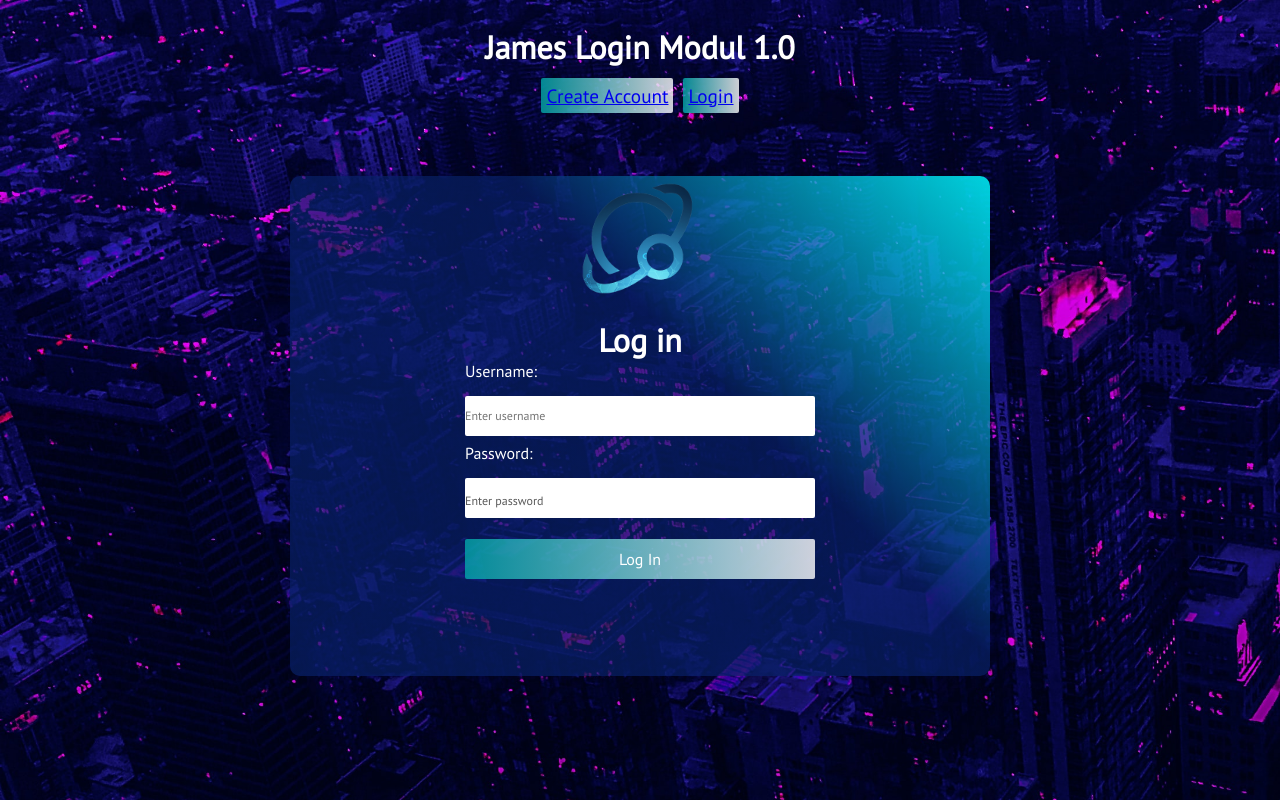
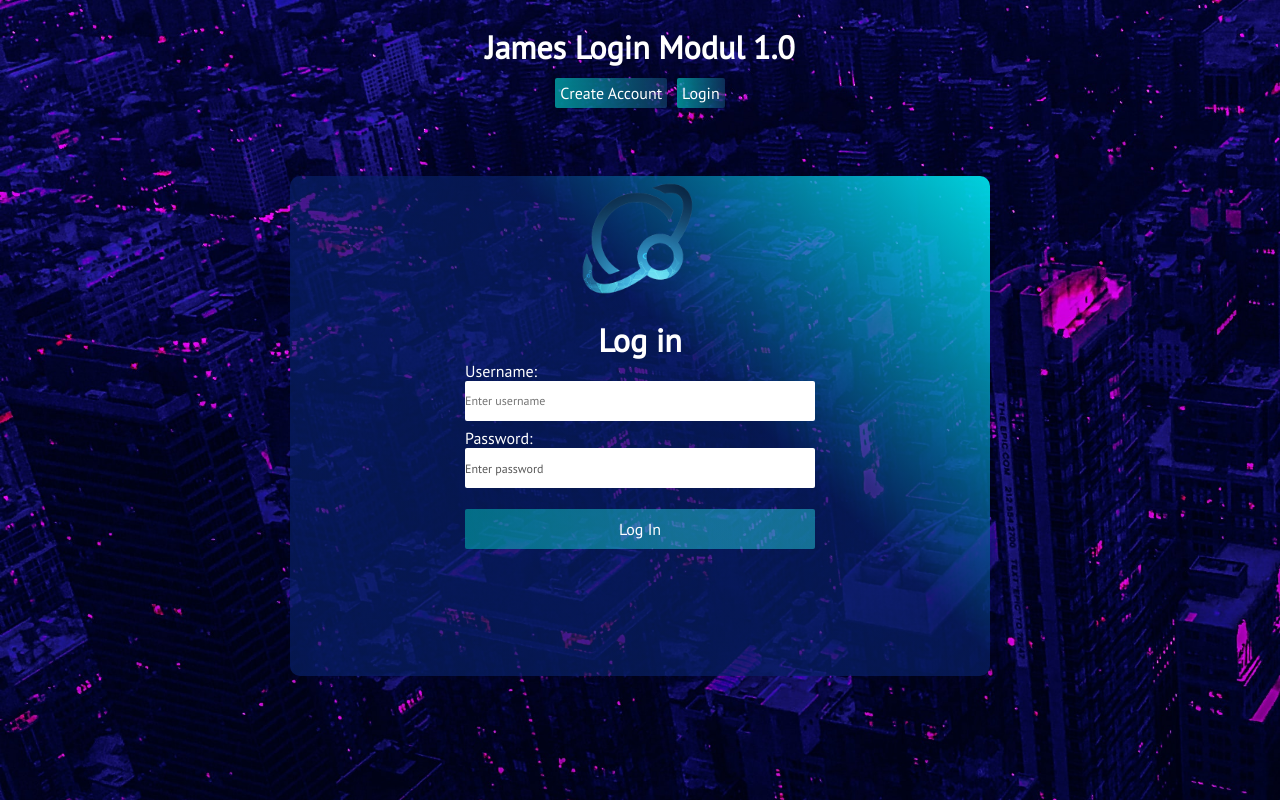
Before and after one commit to adolfssonjames/react-login-modul1.0, a React (Create React App) app: page /Login in a window 1280 px wide. Shown: the top 800 px of the page. Built offline with nearby package versions, Linux system fonts and the light colour scheme.

Commit message:
cleaning css

```diff
--- a/src/Components/Style.css
+++ b/src/Components/Style.css
@@ -5,39 +5,7 @@
   align-items: center;
   justify-content: center;
 }
-.navbar, h2, h3 {
-  color: #fff;
-}
-.login-user-input, .login-pass-input {
-  margin-top: 15px;
-  margin-right: 10px;
-  font-size: larger;
-  outline: none;
-  border-radius: 2px;
-  height: 40px;
-  width: 100%;
-  border: none;
-}
 
-.login-button{
-  margin-top: 40px;
-  display: flex;
-  align-items: center;
-  justify-content: center;
-  height:40px;
-  width:100%;
-  font-size: larger;
-  border-radius: 2px;
-    background: linear-gradient(
-      270deg,
-      rgb(9, 26, 36) 0%,
-      rgb(2, 167, 170) 100%
-    );
-    border: none;
-    color: #fff;
-
-
-}
 .orbit-bild {
   padding-left: 20px;
   padding-top: 40px;
@@ -50,7 +18,7 @@
   height:25%;
   margin-left:38%;
 }
-.form-container, .form-container2 {
+.form-container  {
     margin: 35px auto; /* placerar modul-diven  */
     width: 1000px;
     position: relative;
@@ -59,29 +27,22 @@
     grid-template-columns: 1fr 1fr; /* delar upp modul-diven i två delar */
   }
 
-
-
   .form-content-left {
     background: linear-gradient(
       45deg,
-      rgba(16, 54, 158, 0.685) 55%,
+      rgba(16, 54, 158, 0.485) 55%,
       rgba(0, 247, 255, 0.849) 100%
     );
     border-radius: 10px 0 0 10px;
     position: relative;
   }
 
-
-  .form-content-right, .form-container2 {
+  .form-content-right {
     border-radius: 0 10px 10px 0;
     position: relative;
     background: linear-gradient(145deg, rgba(0, 247, 255, 0.849) 0%, rgba(17, 17, 17, 0.603) 60%);
   }
-  .form-container2{
-    border-radius: 10px;
-    width:600px;
-    height: 400px;
-  }
+
   .form {
     position: absolute;
     top: 50%;
@@ -95,14 +56,6 @@
     align-items: center;
   }
 
-  .form h1 {
-    font-size: 1rem;
-    text-align: start;
-    width: 80%;
-    margin-bottom: 1rem;
-    color: #fff;
-  }
-
   .form-inputs {
     margin-bottom: 0.5rem;
     width: 80%;
@@ -114,11 +67,7 @@
     color: #f00e0e;
   }
 
-  .login-form p {
-    font-size: 0.8rem;
-    margin-top: 0.5rem;
-    color: #f00e0e;
-  }
+
   .form-label {
     display: inline-block;
     font-size: 0.8rem;
@@ -164,18 +113,7 @@
       rgb(10, 78, 73) 0%,
       rgb(12, 250, 238) 100%
     );
-
   }
-  .login-button:hover {
-    cursor: pointer;
-    background: linear-gradient(
-      270deg,
-      rgb(10, 78, 73) 0%,
-      rgb(12, 250, 238) 100%
-    );
-
-  }
-
 
   .createAcc-text {
     color: #fff;
@@ -203,8 +141,7 @@
   justify-content: center;
   }
 
-
-  .meny, li {
+  .meny,  a {
     display: flex;
     align-items: center;
     justify-content: center;
@@ -220,25 +157,25 @@
     border-radius: 2px;
     background: linear-gradient(
       270deg,
-      rgba(255, 255, 255, 0.8) 0%,
+      rgba(20, 70, 114, 0.63) 0%,
       rgba(2, 167, 170,0.8) 100%
     );
     outline: none;
     border: none;
     color: #fff;
-    font-size: 1rem;
+
   }
   .meny > button:hover {
     cursor: pointer;
     background: linear-gradient(
       270deg,
-      rgba(255, 255, 255, 0.8) 0%,
+      rgba(113, 193, 240, 0.8) 0%,
       rgba(160, 250, 252, 0.8) 100%
     );
     outline: none;
-    border: none;
+    border: 1px solid rgb(255, 255, 255);
     color: #fff;
-    font-size: 1rem;
+    font-size: 0.8rem;
   }
 
   .welcome-gif {
@@ -248,7 +185,6 @@
     border-radius: 15px;
     width:90%;
     opacity: calc(60%);
-
   }
 
   .welcome-gif2 {
@@ -258,8 +194,6 @@
    margin-top: 5%;
    opacity: calc(50%);
   }
-
-
 
   .login-user-input, .login-pass-input {
     display: block;
@@ -277,10 +211,6 @@
     font-size: 12px;
   }
 
-  .login-frm {
-    color: #fff;
-  }
-
   .signin-label-user, .signin-label-pwd {
     margin-left:25%;
   }
@@ -293,8 +223,8 @@
     border-radius: 2px;
     background: linear-gradient(
       270deg,
-      rgba(255, 255, 255, 0.8) 0%,
-      rgba(2, 167, 170,0.8) 100%
+      rgba(43, 243, 250, 0.4) 40%,
+      rgba(2, 167, 170,0.6) 100%
     );
     outline: none;
     border: none;
@@ -305,11 +235,11 @@
     cursor: pointer;
     background: linear-gradient(
       270deg,
-      rgba(255, 255, 255, 0.8) 0%,
-      rgba(160, 250, 252, 0.8) 100%
+      rgba(92, 183, 211, 0.8) 40%,
+      rgba(143, 248, 217, 0.8) 100%
     );
     outline: none;
-    border: none;
+    border: 2px solid #fff;
     color: #fff;
     font-size: 1rem;
   }
```
